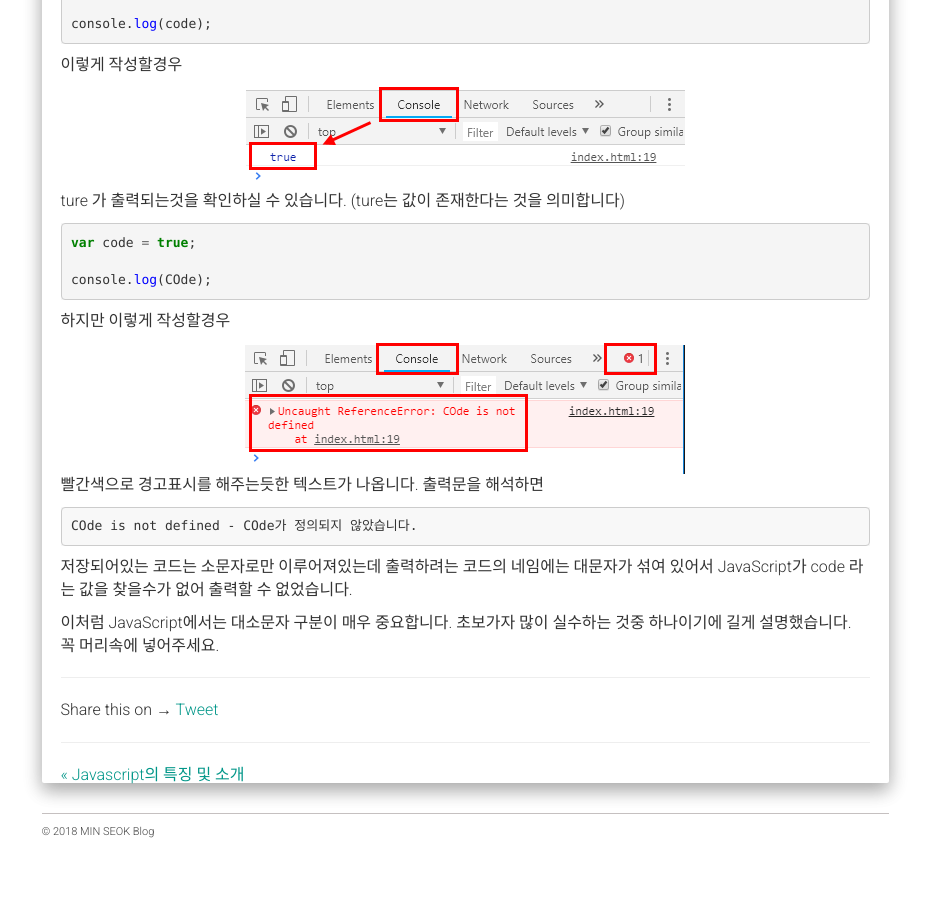
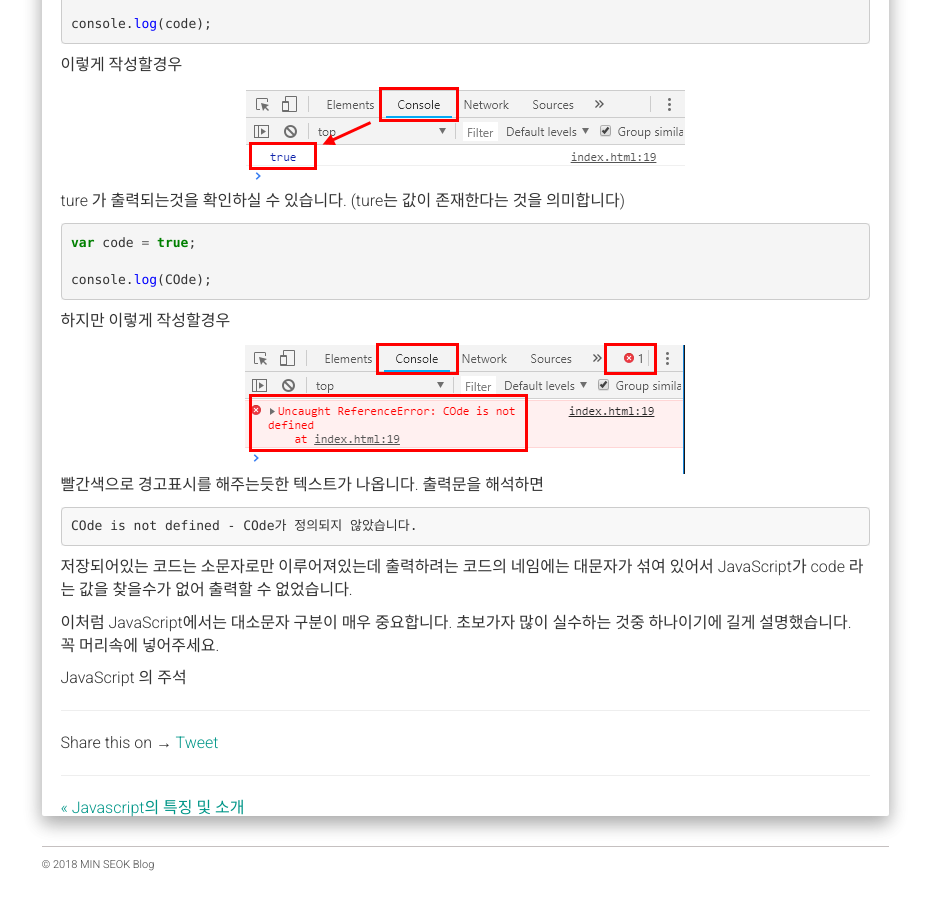
Before and after one commit to alalstjr/promote.github.io, a Jekyll site: the page built from _posts/2018-08-25-JavaScript 기초문법.md, in a window 1280 px wide and 900 px high, scrolled down 745 px. Shown: the whole window, without its empty margins (321-1251 px from the left). Built offline with Jekyll 4.4.1, drawn with Linux system fonts in a browser that asks for light colours; nearby versions of some CDN libraries; our own code applies the rules of GitHub Pages for plain Markdown files; comment, search, counter and statistics services are not loaded; before the commit the page ends 1612 px from its top, so only the background shows below that.

Commit message:
Update 2018-08-25-JavaScript 기초문법.md

```diff
--- a/_posts/2018-08-25-JavaScript 기초문법.md
+++ b/_posts/2018-08-25-JavaScript 기초문법.md
@@ -58,3 +58,5 @@ COde is not defined - COde가 정의되지 않았습니다.
 
 이처럼 JavaScript에서는 대소문자 구분이 매우 중요합니다. 초보가자 많이 실수하는 것중 하나이기에 길게 설명했습니다.
 꼭 머리속에 넣어주세요.
+
+JavaScript 의 주석
```
